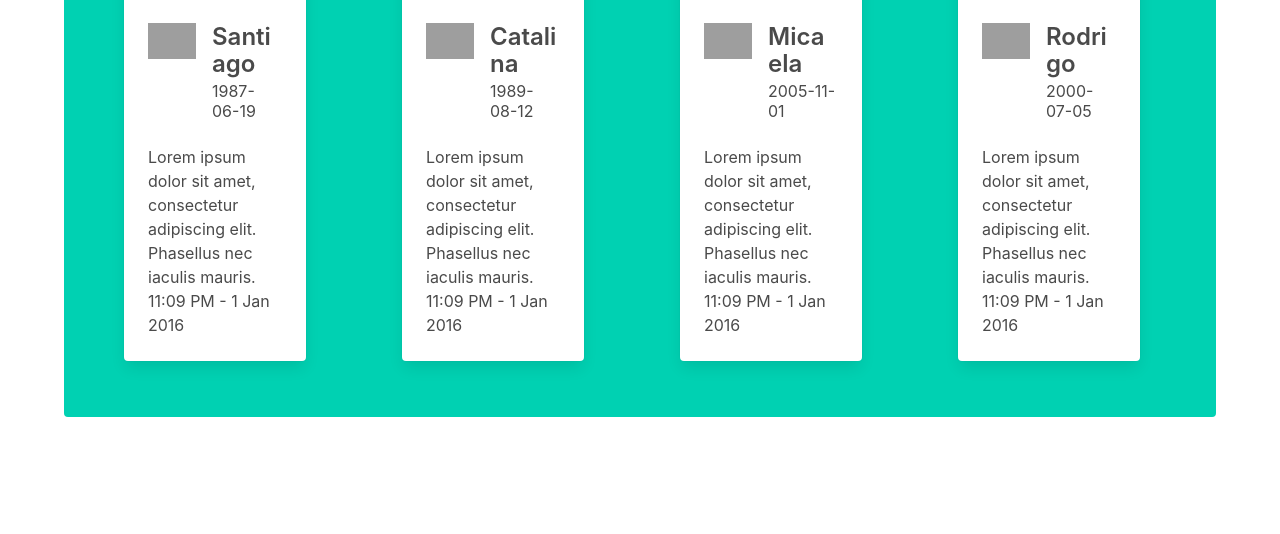
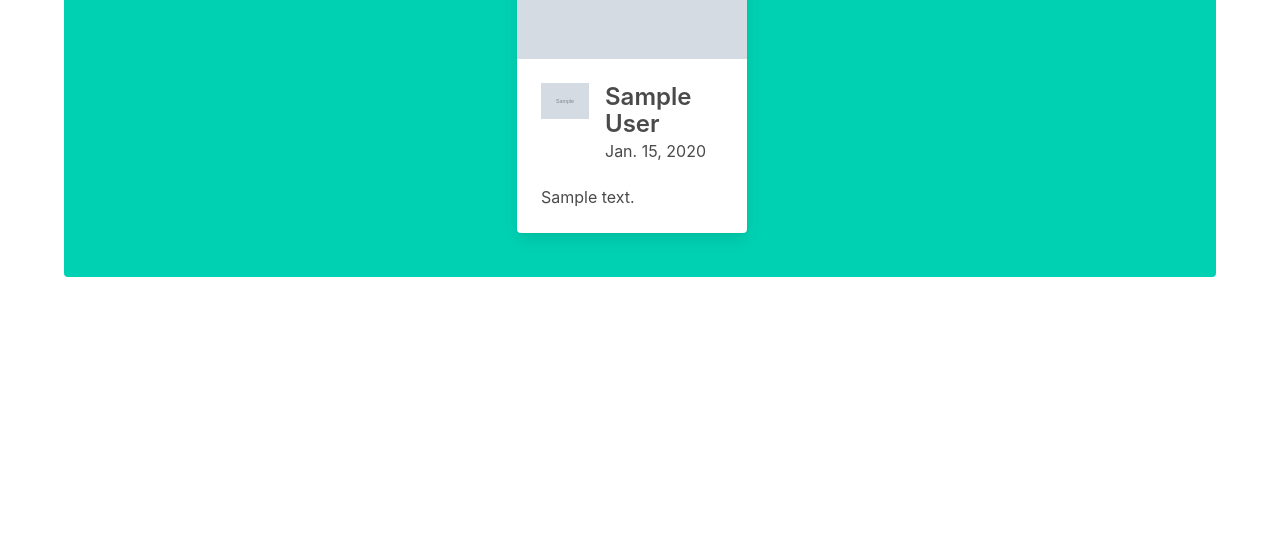
Before and after one commit to Lauriacunia/mvc-django, a Django app: page / in a window 1280 px wide. Shown: the part 266-800 px from the top of the page. Run offline with Django 4.2, Linux system fonts and the light colour scheme; tables that the repository leaves empty hold one stand-in row (values such as "Sample post"); grey boxes marked "Sample" are stand-in pictures; grey boxes are pictures that could not be loaded.

Commit message:
Creo script paa carga de datos iniciales en la DB

```diff
--- a/family/models.py
+++ b/family/models.py
@@ -1,11 +1,13 @@
 from django.db import models
 
 # Create your models here.
+
 
 class FamilyMember(models.Model):
     name = models.CharField(max_length=200)
     age = models.IntegerField()
     birth_date = models.DateField()
+    description = models.TextField(blank=True, null=True)
     thumbnail = models.CharField(max_length=200)
 
     def __str__(self):
--- a/family/templates/family.html
+++ b/family/templates/family.html
@@ -9,11 +9,11 @@
 </head>
 <body>
    <div class="container">
-        <div class="notification is-primary mt-6 is-flex-wrap-wrap">
-            <h1>This is <strong>My Family</strong>.</h1>
-            <div class="columns">
+        <div class="notification is-primary mt-6">
+            <h1 class="is-size-2" > <strong>Mi Familia</strong>.</h1>
+            <div class="is-flex is-justify-content-center">
                 {% for member in members %}
-                <div class="card m-6">
+                <div class="card m-5" style="width: 230px">
                     <div class="card-image">
                         <figure class="image is-4by3">
                             <img src={{member.thumbnail}} alt="Placeholder image">
@@ -32,11 +32,9 @@
                             </div>
                         </div>
 
-                        <div class="content">
-                            Lorem ipsum dolor sit amet, consectetur adipiscing elit.
-                            Phasellus nec iaculis mauris.
+                        <div class="content has-text-justified">
+                            {{ member.description}}
                             <br>
-                            <time datetime="2016-1-1">11:09 PM - 1 Jan 2016</time>
                         </div>
                     </div>
                 </div>
--- a/family/views.py
+++ b/family/views.py
@@ -4,33 +4,7 @@ from family.models import FamilyMember
 
 # Create your views here.
 
-members = [
-    {
-        'name': 'Santiago',
-        'age': 33,
-        'birth_date': '1987-06-19',
-        'thumbnail': 'https://xsgames.co/randomusers/assets/avatars/male/29.jpg'
-    },
-    {
-        'name': 'Catalina',
-        'age': 31,
-        'birth_date': '1989-08-12',
-        'thumbnail': 'https://xsgames.co/randomusers/assets/avatars/female/20.jpg'
-    },
-    {
-        'name': 'Micaela',
-        'age': 22,
-        'birth_date': '2005-11-01',
-        'thumbnail': 'https://xsgames.co/randomusers/assets/avatars/female/69.jpg'
-    },
-    {
-        'name': 'Rodrigo',
-        'age': 22,
-        'birth_date': '2000-07-05',
-        'thumbnail': 'https://xsgames.co/randomusers/assets/avatars/male/76.jpg'
-    }
-]
 
 def show_family_members(request):
-    #members = FamilyMember.objects.all()
+    members = FamilyMember.objects.all()
     return render(request, 'family.html', {'members': members})
```
Also changed, not shown: seed_data.py (added, +21 -0 lines), README.md, family/migrations/0002_familymember_description.py (added).
